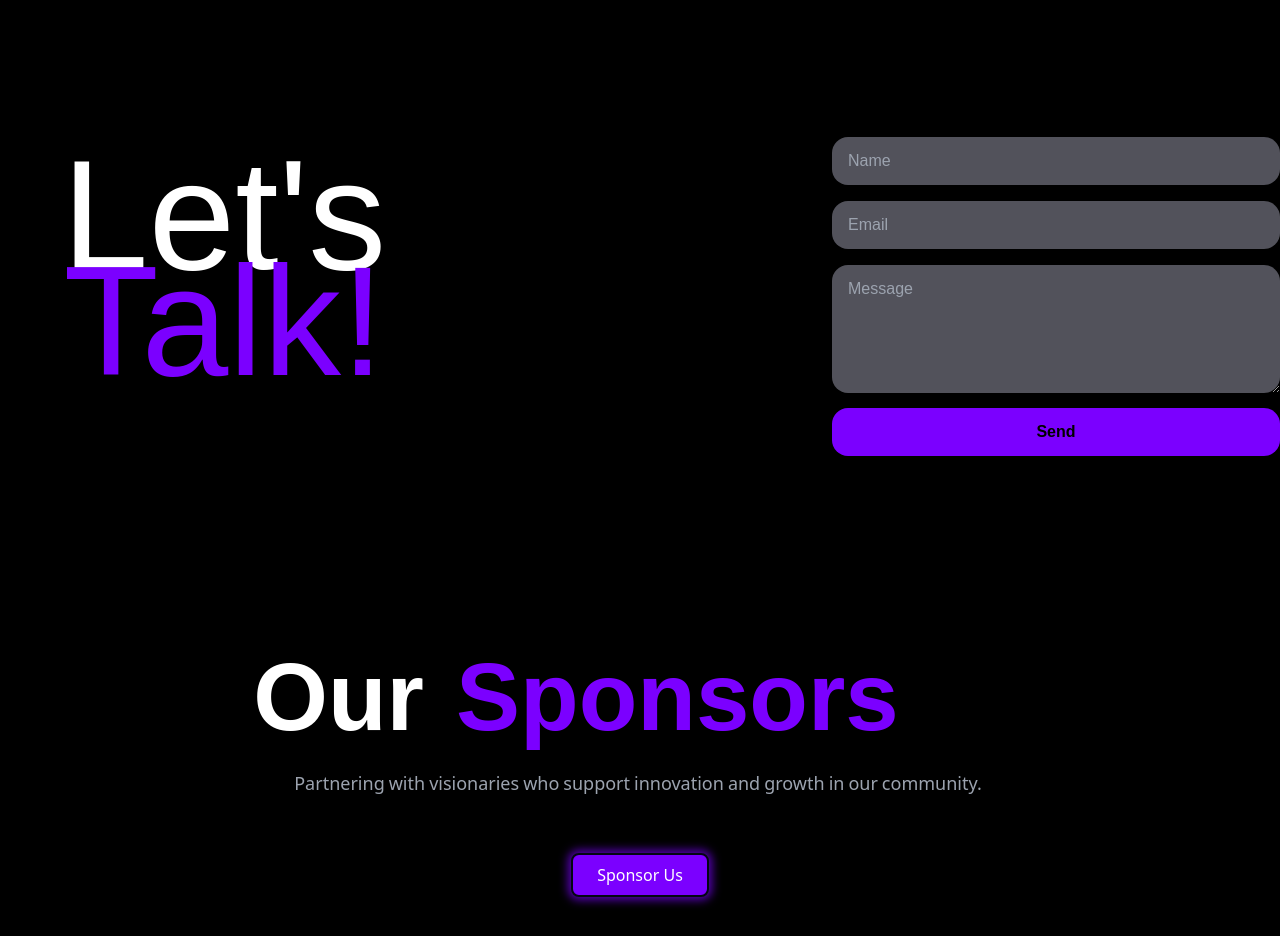
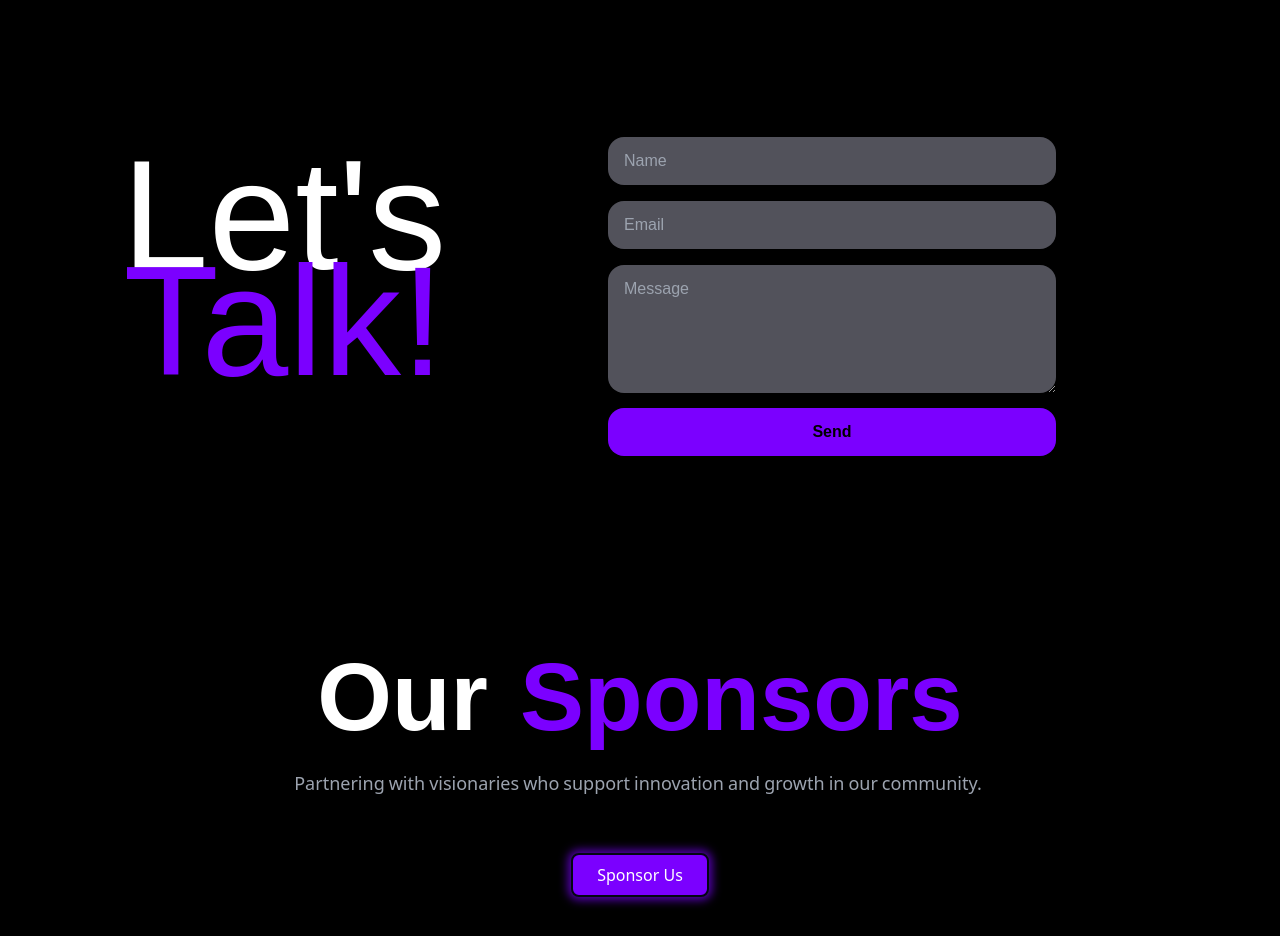
Before and after one commit to W3BJMI/website, a React (Create React App) app: page / in a window 1280 px wide. Shown: the part 4500-5436 px from the top of the page. Built offline with nearby package versions, Linux system fonts and the light colour scheme; no server answers; grey boxes are pictures that could not be loaded; a web font is replaced by a local one.

Commit message:
Fixed responsiveness issues - 2

```diff
--- a/src/components/CommentSection.jsx
+++ b/src/components/CommentSection.jsx
@@ -72,15 +72,17 @@ export function CommentSection() {
 
     return (
         <div className="bg-black flex flex-col md:flex-row justify-evenly pb-28 md:pb-10 pt-40">
-            <div className="relative flex justify-center w-[100%] font-framer text-8xl md:text-[156px] bg-black mb-28 pb-40 md:pb-80">
-                <div className="absolute text-white top-0">
-                    Let's
-                </div>
-                <div className="absolute text-blueColor top-[90px] md:top-[106px]">
-                    Talk!
+            <div className="relative w-[80%] font-framer text-8xl md:text-[156px] bg-black mb-28 pb-40 md:pb-80">
+                <div className='flex justify-center'>
+                    <div className="absolute text-white top-0">
+                        Let's
+                    </div>
+                    <div className="absolute text-blueColor top-[90px] md:top-[106px]">
+                        Talk!
+                    </div>
                 </div>
             </div>
-            <div className="relative text-white font-framer md:ml-96">
+            <div className="relative text-white font-framer md:mr-56 md:ml-10">
                 <form onSubmit={handleSubmit}>
                     <div className="mb-4">
                         <input
--- a/src/components/Sponsors.jsx
+++ b/src/components/Sponsors.jsx
@@ -50,7 +50,7 @@ export function Sponsors(){
     return (
         <section ref={sectionRef} className="bg-black text-white pt-10 pb-28">
             <div className="text-center mb-14">
-                <h2 className="text-6xl md:text-8xl font-framer font-bold text-center max-w-[90%] mb-6">
+                <h2 className="text-6xl md:text-8xl font-framer font-bold text-center max-w-[90%] md:max-w-[100%] mb-6">
                     {[...text1.split(" "),...text2.split(" ")].map((word, i) => (
                         <motion.span key={`${word}-${i}`} custom={i} variants={wordVariants} initial="hidden" animate={isInView ? "visible" : "hidden"} className={`inline-block px-4 ${ text2.includes(word) ? "text-blueColor" : "" }`} >
                             {word}
```
